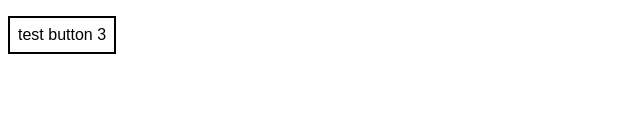
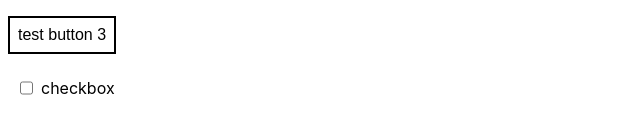
Before and after one commit to GurnirunjunShergill/untitled-invention-dev-space, a React (Create React App) app: page / in a window 1280 px wide. Shown: the part 228-362 px from the top of the page, without its empty margins (0-640 px from the left). Built offline with nearby package versions, Linux system fonts and the light colour scheme.

Commit message:
add checkbox component

```diff
--- a/src/App.tsx
+++ b/src/App.tsx
@@ -1,6 +1,7 @@
 import "./App.css";
 import ButtonGroup from "./components/button-group/ButtonGroup";
 import Button from "./components/button/Button";
+import Checkbox from "./components/checkbox/Checkbox";
 import Text from "./components/text/Text";
 
 function App() {
@@ -18,6 +19,7 @@ function App() {
         <Button variant="dark" id="third-button"><Text>test button 2</Text></Button>
         <Button variant="light" id="fourth-button"><Text>test button 3</Text></Button>
       </ButtonGroup>
+      <Checkbox htmlForId={"checkbox-1"} children={<Text>checkbox</Text>}/>
     </>
   );
 }
--- a/src/components/button-group/ButtonGroup.tsx
+++ b/src/components/button-group/ButtonGroup.tsx
@@ -4,10 +4,10 @@ import { ButtonGroupProps } from "./ButtonGroupTypes";
 const StyledButtonGroup = styled.div<{ $listHorizontal?: boolean}>`
     display: flex;
     flex-direction: ${props => props.$listHorizontal ? 'column' : 'row'};
-    width: ${props => props.$listHorizontal ? 'fit-content' : 'unset'}
+    width: fit-content;
 `;
 
-const ButtonGroup = ({
+const ButtonGroup: React.FC<ButtonGroupProps> = ({
     listHorizontal = false,
     children,
 }:ButtonGroupProps)=>{
--- /dev/null
+++ b/src/components/checkbox/Checkbox.tsx
@@ -0,0 +1,38 @@
+import styled from "styled-components";
+import { CheckboxProps } from "./CheckboxTypes";
+
+const StyledLabelForCheckbox = styled.label`
+  display: flex;
+  font-size: 16px;
+  padding: 8px;
+  margin: 8px;
+  width: fit-content;
+`;
+
+const StyledCheckboxInput = styled.input`
+  font-size: 16px;
+  margin-right: 8px;
+  accent-color: black;
+
+  &:hover {
+    cursor: pointer;
+  }
+  &:focus-visible {
+    outline: 2px solid black;
+    outline-offset: 2px;
+  }
+`;
+
+const Checkbox: React.FC<CheckboxProps> = ({
+  htmlForId,
+  children,
+}: CheckboxProps) => {
+  return (
+    <StyledLabelForCheckbox htmlFor={htmlForId}>
+      <StyledCheckboxInput id={htmlForId} type="checkbox" />
+      {children}
+    </StyledLabelForCheckbox>
+  );
+};
+
+export default Checkbox;
--- /dev/null
+++ b/src/components/checkbox/CheckboxTypes.ts
@@ -0,0 +1,4 @@
+export interface CheckboxProps{
+    htmlForId: string;
+    children: React.ReactNode;
+}
```
